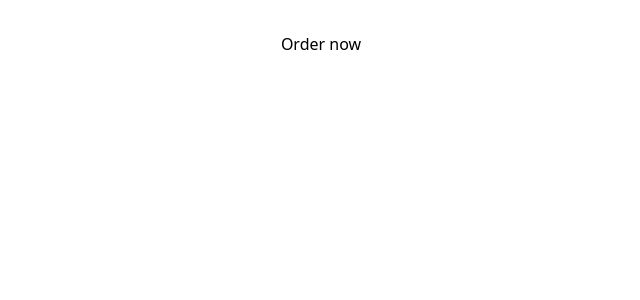
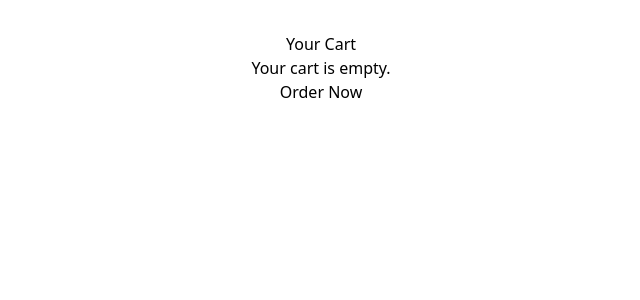
Before and after one commit to tnsingh5678/E-commerce, a React (Vite) app in the folder client/: page /Cart in a window 1280 px wide. Shown: the top 300 px of the page, without its empty margins (319-959 px from the left). Built offline with nearby package versions, Linux system fonts and the light colour scheme.

Commit message:
Order page added

```diff
--- a/client/src/App.jsx
+++ b/client/src/App.jsx
@@ -10,7 +10,7 @@ import { UserProvider } from './context/UserContext'
 import Payment from './pages/Payment'
 import User from './pages/User'
 import ProtectedRoute from './components/Protected'
-import Cart from './components/Cart'
+import Cart from './pages/Cart'
 
 import './App.css'
 import Purchase from './pages/Purchase'
--- a/client/src/components/Cart.jsx
+++ b/client/src/components/Cart.jsx
@@ -4,15 +4,16 @@ import { toast } from "react-toastify"
 import { CartContext } from "../context/CartContext"
 import { UserContext } from "../context/UserContext"
 
-export default function Cart(){
+export default function CartComponent(){
 
-    const user = useContext(UserContext);
-    const cart = useContext(CartContext);
+    const {user} = useContext(UserContext);
+    const {cart} = useContext(CartContext);
+    console.log(cart)
     const orderHandler = async ()=>{
         try {
             const order = await axios.post('http://localhost:4000/cart/bill',{
                 cart,
-                userd: user.userId
+                userId: user.userId
             })
             if( !order ){
                 toast.error("No item is purchased")
@@ -23,13 +24,35 @@ export default function Cart(){
         }
 
     }
-    // want to show cat items
+    // want to show cart items
     return(
         <>
-        <div className="bg-gray-500 w-auto h-500px">
-            <button onClick={orderHandler}>Order now</button>
+        <div className="bg-gray-500 w-auto h-500px p-4">
+                <h2 className="text-white">Your Cart</h2>
 
+                {/* Render the cart items */}
+                <div className="cart-items">
+                    {cart.length > 0 ? (
+                        cart.map((item, index) => (
+                            <div key={index} className="cart-item grid grid-cols-3">
+                                <div>
+                                    <img src={item.Urls[0]} className="w-[400px] h-[400px]"></img>
+                                    <p>{item.itemName} - ${item.price}</p>
+                                </div>
 
+                            </div>
+                        ))
+                    ) : (
+                        <p className="text-white">Your cart is empty.</p>
+                    )}
+                </div>
+
+                <button
+                    onClick={orderHandler}
+                    className="mt-4 bg-blue-500 text-white px-4 py-2 rounded"
+                >
+                    Order Now
+                </button>
         </div>
         </>
     )
--- a/client/src/context/CartContext.jsx
+++ b/client/src/context/CartContext.jsx
@@ -1,46 +1,53 @@
-import { createContext , useContext, useEffect, useState } from "react";
+import { createContext, useContext, useEffect, useState } from "react";
+import axios from 'axios';
 import { UserContext } from "./UserContext";
+import { toast } from 'react-toastify';
 
 const CartContext = createContext();
 
-const CartProvider = async ({children})=>{
-    const [ cart , setCart ] = useState([]);
+const CartProvider = ({ children }) => {
+  const [cart, setCart] = useState([]);
+  const { user } = useContext(UserContext);
 
-    const { user } = useContext(UserContext);
-    const userId = user.userId;
-    const getDetails = async ()=>{
-        if( !userId){
+
+  const userId = user ? user.userId : null;
+
+  const getDetails = async () => {
+    if (!userId) {
       toast.error("User not found");
-            return;
+      return null;
     }
+
     try {
-            const response = await axios.get('http://localhost:4000/auth/user',{
-                params: userId
-            });
-            return response.data
+      const response = await axios.get(`http://localhost:4000/auth/user/${userId}`);
+      return response.data;
     } catch (error) {
-            toast.error("Cart not found")
+      toast.error("Error fetching cart");
+      return null;
+    }
+  };
+
+  useEffect(() => {
+    const fetchDetails = async () => {
+      if (userId) {
+        const details = await getDetails();
+        if (details) {
+          console.log(details);
+          setCart(details.cart || []);
+        } else {
+          console.log("Cart not found");
         }
       }
-    useEffect(()=>{
-        const fetchDetails = async ()=>{
-            const details = await getDetails();
-            if(details){
-                console.log(details);
-                setCart(details);
-            }else{
-                console.log("Cart not found !!!")
-            }
-        }
+    };
+
     fetchDetails();
+  }, [userId]);
 
-    },[userId])
+  return (
+    <CartContext.Provider value={{ cart, setCart }}>
+      {children}
+    </CartContext.Provider>
+  );
+};
 
-
-
-    return(
-        <CartContext.Provider value={{cart,setCart}} >{children}</CartContext.Provider>
-    )
-}
-
-export { CartContext ,CartProvider};
+export { CartProvider, CartContext };
--- /dev/null
+++ b/client/src/pages/Cart.jsx
@@ -0,0 +1,16 @@
+import { UserProvider } from "../context/UserContext";
+import { CartProvider } from "../context/CartContext";
+import CartComponent from "../components/Cart";
+
+
+export default function Cart(){
+    return(
+        <>
+        <UserProvider>
+            <CartProvider>
+                <CartComponent/>
+            </CartProvider>
+        </UserProvider>
+        </>
+    )
+}
```
Also changed, not shown: 1 other file (tests, documents, lock files or other folders). Lines whose indentation alone changed are shown as unchanged.
